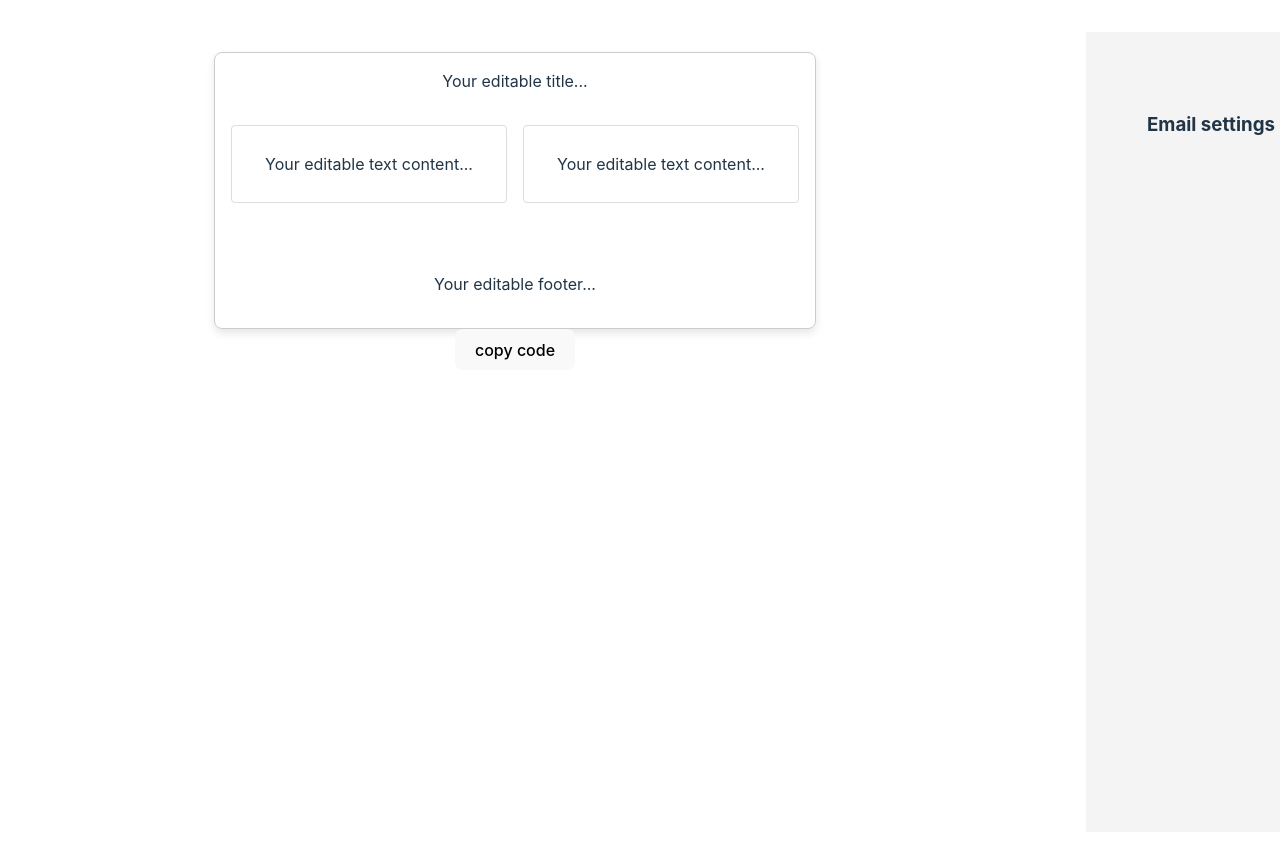
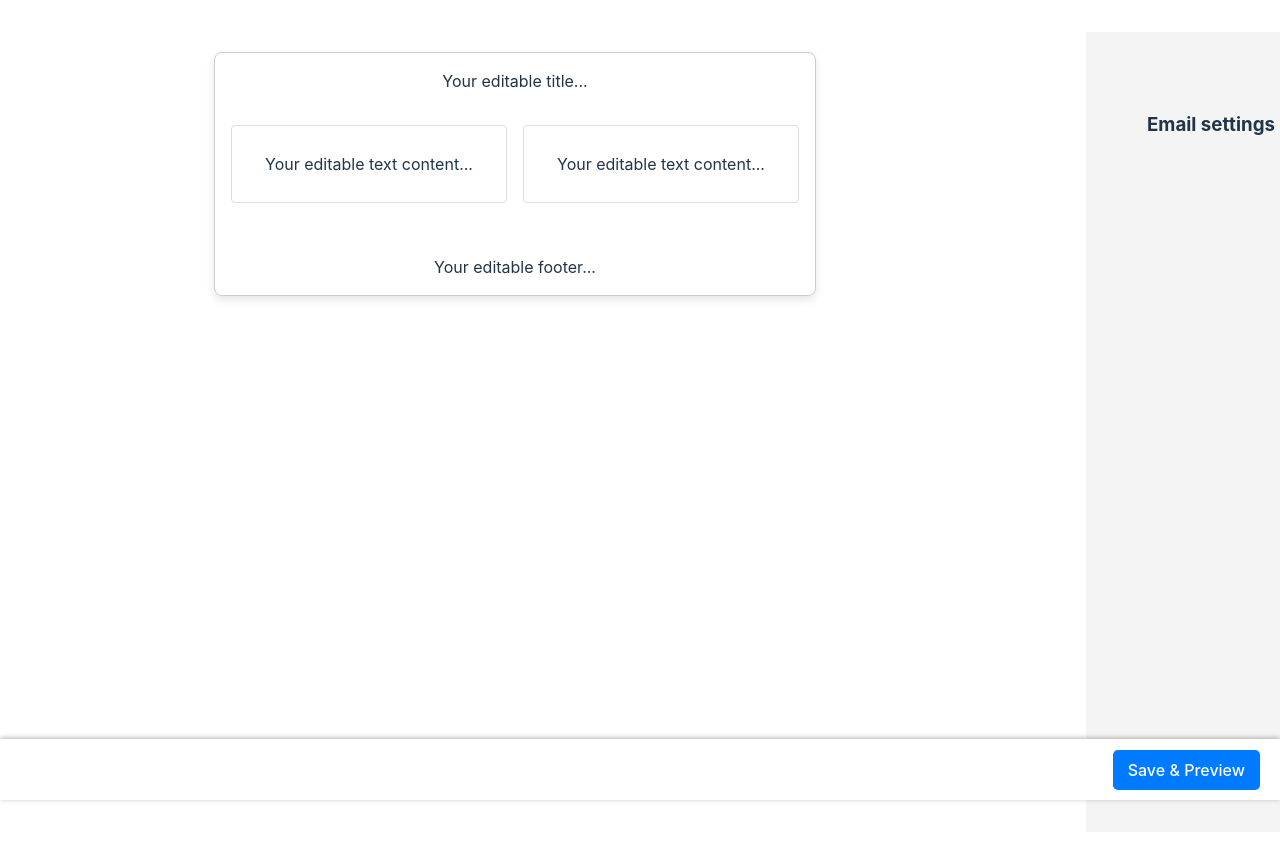
Before and after one commit to asyncawais/account-media-poc, a React (Vite) app: page / in a window 1280 px wide. Shown: the top 842 px of the page. Built offline with nearby package versions, Linux system fonts and the light colour scheme.

Commit message:
added a footer

```diff
--- a/src/EditableEmailTemplate.tsx
+++ b/src/EditableEmailTemplate.tsx
@@ -88,6 +88,7 @@ const EditableEmailTemplate = () => {
   }
 
   return (
+    <>
     <div className="layout">
       <div className="main-content-area">
       <div className="container">
@@ -121,7 +122,7 @@ const EditableEmailTemplate = () => {
         </main>
 
         {/* Footer Section */}
-        <footer className="footer">
+        <footer className="footer-email">
           <div><TipTapEditor
             content={fieldState.footer.value}
             onUpdate={(editor:any) => onUpdate(editor, 'footer')}
@@ -130,7 +131,6 @@ const EditableEmailTemplate = () => {
         </footer>
       </div>
 
-      <button onClick={() => getContent()}>copy code</button>
 
       </div>
      {/* Side Drawer */}
@@ -143,6 +143,13 @@ const EditableEmailTemplate = () => {
         </div>
       </div>
     </div>
+
+<footer className="footer">
+<div className="footer-buttons">
+    <button className="btn" onClick={() => getContent()}>Save &amp; Preview</button>
+</div>
+</footer>
+</>
   );
 };
 
--- a/src/email.css
+++ b/src/email.css
@@ -80,6 +80,39 @@
     padding: 10px;
   }
 
-  .footer {
+  .footer-email {
     margin-top: 20px;
   }
+
+  .footer {
+    position: fixed;
+    bottom: 0;
+    left: 0;
+    right: 0;
+    background-color: #fff;
+    color: white;
+    display: flex;
+    justify-content: flex-end;
+    align-items: center;
+    padding: 10px 20px;
+    box-shadow: 0 -1px 5px rgba(0, 0, 0, 0.3);
+}
+
+.footer-buttons {
+    display: flex;
+    gap: 10px; /* Space between buttons */
+}
+
+.btn {
+    padding: 10px 15px;
+    background-color: #007BFF;
+    color: white;
+    border: none;
+    border-radius: 5px;
+    cursor: pointer;
+    transition: background-color 0.3s;
+}
+
+.btn:hover {
+    background-color: #0056b3;
+}
```
